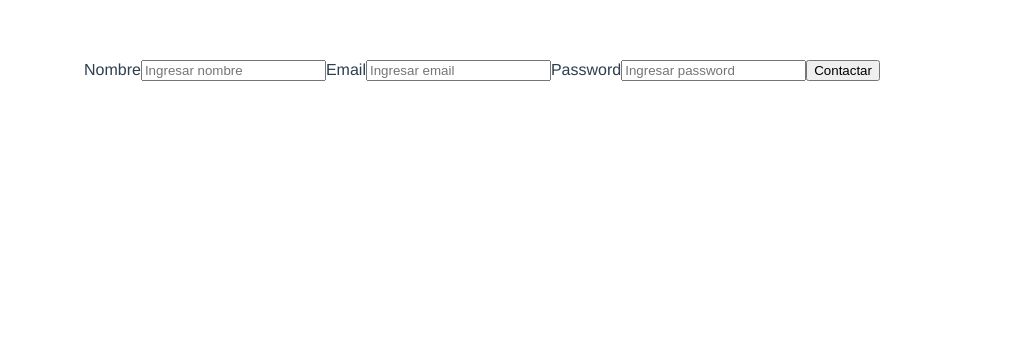
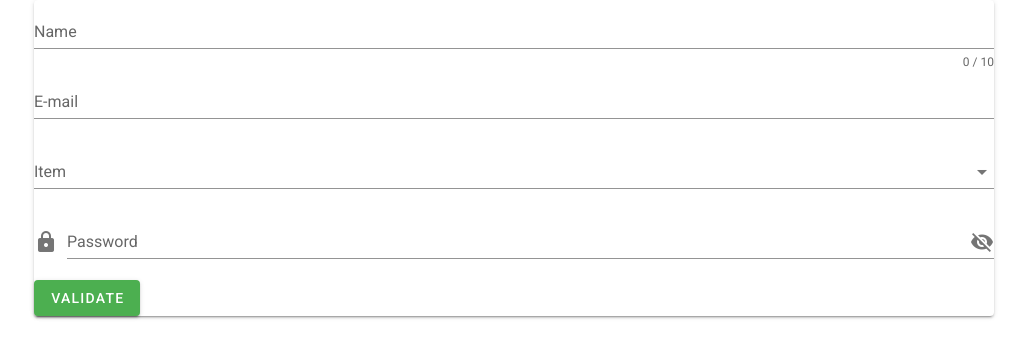
Before and after one commit to Niniatura/Formulario-web-Vue, a Vue app: page / in a window 1280 px wide. Shown: the top 358 px of the page, without its empty margins (158-1184 px from the left). Built offline with nearby package versions, Linux system fonts and the light colour scheme.

Commit message:
Validaciones formulario

```diff
--- a/public/index.html
+++ b/public/index.html
@@ -1,11 +1,13 @@
 <!DOCTYPE html>
-<html lang="">
+<html lang="en">
   <head>
     <meta charset="utf-8">
     <meta http-equiv="X-UA-Compatible" content="IE=edge">
     <meta name="viewport" content="width=device-width,initial-scale=1.0">
     <link rel="icon" href="<%= BASE_URL %>favicon.ico">
     <title><%= htmlWebpackPlugin.options.title %></title>
+    <link rel="stylesheet" href="https://fonts.googleapis.com/css?family=Roboto:100,300,400,500,700,900">
+    <link rel="stylesheet" href="https://cdn.jsdelivr.net/npm/@mdi/font@latest/css/materialdesignicons.min.css">
   </head>
   <body>
     <noscript>
--- a/src/App.vue
+++ b/src/App.vue
@@ -1,27 +1,24 @@
 <template>
-  <div id="app">
-    <formulario-web></formulario-web>
-  </div>
+  <v-app>
+
+    <v-main>
+      <formulario-web/>
+    </v-main>
+  </v-app>
 </template>
 
 <script>
-import FormularioWeb from './components/FormularioWeb.vue'
+import FormularioWeb from './components/FormularioWeb.vue';
 
 export default {
   name: 'App',
+
   components: {
-    FormularioWeb
-  }
-}
+    FormularioWeb,
+  },
+
+  data: () => ({
+    //
+  }),
+};
 </script>
-
-<style>
-#app {
-  font-family: Avenir, Helvetica, Arial, sans-serif;
-  -webkit-font-smoothing: antialiased;
-  -moz-osx-font-smoothing: grayscale;
-  text-align: center;
-  color: #2c3e50;
-  margin-top: 60px;
-}
-</style>
--- a/src/components/FormularioWeb.vue
+++ b/src/components/FormularioWeb.vue
@@ -1,55 +1,97 @@
 <template>
-  <div>
-      <form action="" @submit.prevent="contacto">
-          <label for="nombre">Nombre</label>
-          <input
-            type="text"
+<v-app>
+    <v-card class="register-form">
+        <v-form
+            ref="form"
+            v-model="valid"
+            lazy-validation
+        >
+            <v-text-field
             v-model="name"
-            id="nombre"
+            :counter="10"
+            :rules="nameRules"
+            label="Name"
             required
-            placeholder="Ingresar nombre">
+            ></v-text-field>
 
-            <label for="email">Email</label>
-            <input
-            type="email"
+            <v-text-field
             v-model="email"
-            id="email"
+            :rules="emailRules"
+            label="E-mail"
             required
-            placeholder="Ingresar email">
+            ></v-text-field>
 
-            <label for="password">Password</label>
-            <input
-            type="password"
-            v-model="password"
-            id="password"
+            <v-select
+            v-model="select"
+            :items="items"
+            :rules="selectRules"
+            label="Item"
             required
-            placeholder="Ingresar password">
+            ></v-select>
 
-            <p v-if="editedPassword && !passwordHasNumbers">Error. La contraseña debe tener al menos un número</p>
-
-            <input type="submit" value="Contactar">
-      </form>
-  </div>
+            <v-text-field
+              :type="showPassword ? 'text' : 'password'"
+              prepend-icon="mdi-lock" append-icon="mdi-eye-off"
+              label="Password"
+              @click:append="showPassword = !showPassword"
+              :rules="passwordRules"
+            />
+            <v-btn
+            :disabled="!valid"
+            color="success"
+            class="mr-4"
+            @click="validate"
+            >
+            Validate
+            </v-btn>
+        </v-form>
+    </v-card>
+</v-app>
 </template>
 
 <script>
-export default {
+  export default {
     name:'FormularioWeb',
-    data(){
-        return{
-            name:'',
-            email:'',
-            editedPassword: null
-        }
+    data: () => ({
+      valid: true,
+      name: '',
+      nameRules: [
+        v => !!v || 'Name is required',
+        v => (v && v.length <= 10) || 'Name must be less than 10 characters',
+      ],
+      email: '',
+      emailRules: [
+        v => !!v || 'E-mail is required',
+        v => /.+@.+\..+/.test(v) || 'E-mail must be valid',
+      ],
+      select: null,
+      items: [
+        'Item 1',
+        'Item 2',
+        'Item 3',
+        'Item 4',
+      ],
+      selectRules: [
+        v => !!v || 'Item is required',
+      ],
+      showPassword: false,
+      passwordRules: [
+        v => !!v || 'Password is required',
+        v => (v && /^(?=.*[A-Za-z])(?=.*\d)[A-Za-z\d]{8,}$/.test(v)) || 'Minimum eight characters, at least one letter and one number'
+      ],
+    }),
+
+    methods: {
+      validate () {
+        this.$refs.form.validate()
+      }
     },
-    computed: {
-        passwordHasNumbers(){
-            return /\d/.test(this.editedPassword);
-        }
-    }
-}
+  }
 </script>
 
-<style>
-
+<style scoped>
+.register-form{
+  max-width: 75%;
+  margin-left: 15% !important;
+}
 </style>
--- a/src/main.js
+++ b/src/main.js
@@ -1,8 +1,10 @@
 import Vue from 'vue'
 import App from './App.vue'
+import vuetify from './plugins/vuetify'
 
 Vue.config.productionTip = false
 
 new Vue({
-  render: h => h(App),
+  vuetify,
+  render: h => h(App)
 }).$mount('#app')
--- /dev/null
+++ b/src/plugins/vuetify.js
@@ -0,0 +1,7 @@
+import Vue from 'vue';
+import Vuetify from 'vuetify/lib/framework';
+
+Vue.use(Vuetify);
+
+export default new Vuetify({
+});
--- a/vue.config.js
+++ b/vue.config.js
@@ -1,4 +1,6 @@
 const { defineConfig } = require('@vue/cli-service')
 module.exports = defineConfig({
-  transpileDependencies: true
+  transpileDependencies: [
+    'vuetify'
+  ]
 })
```
Also changed, not shown: package.json (+7 -2 lines), src/components/HelloWorld.vue (+145 -52 lines), src/assets/logo.svg (added), 1 other file (tests, documents, lock files or other folders).
